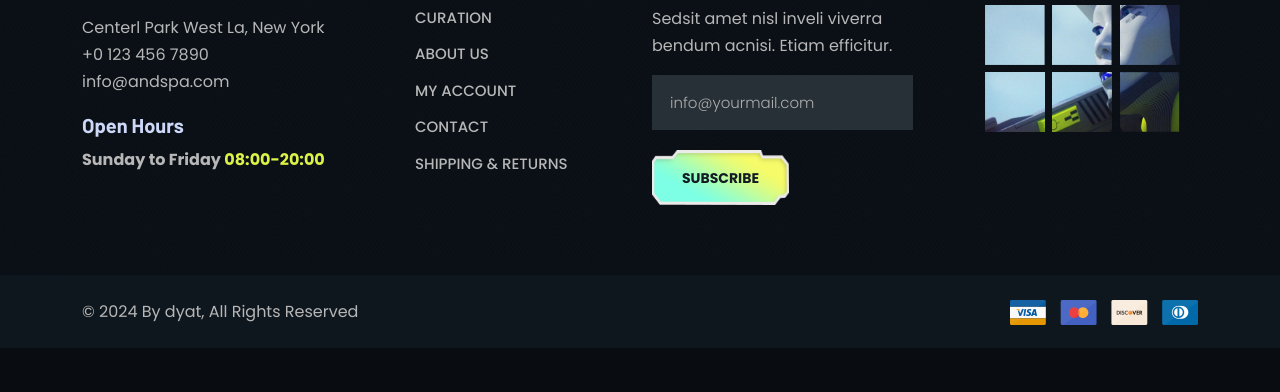
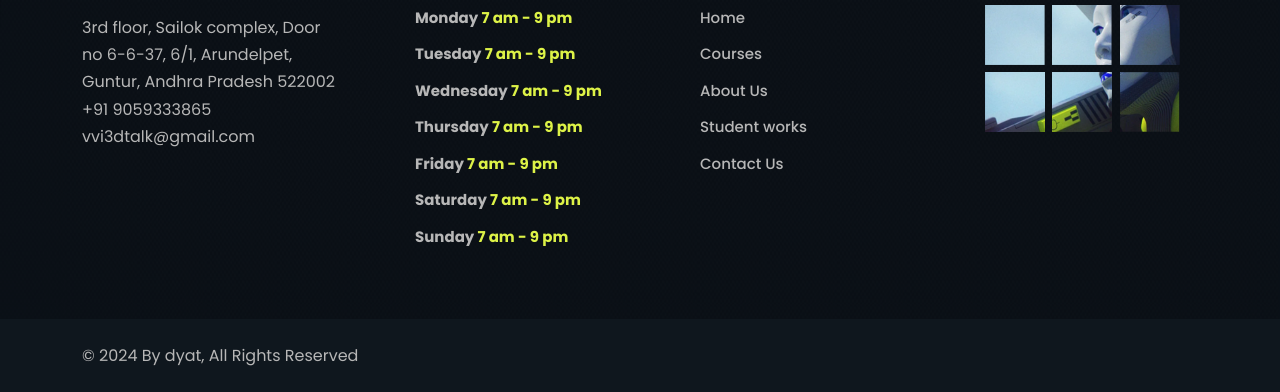
Before and after one commit to gopusrikanth04/varahivisualinstitute, a plain HTML site: page index.html in a window 1280 px wide. Shown: the part 5731-6123 px from the top of the page. Before the commit the page ends 6079 px from the top, so only its background shows below. Drawn offline with Linux system fonts and the light colour scheme; a script that the page names is missing; a web font is replaced by a local one.

Commit message:
Change footer

```diff
--- a/index.html
+++ b/index.html
@@ -56,7 +56,7 @@
         <div class="collapse navbar-collapse" id="xdyat_main_menu">
             <ul class="navbar-nav menu-open ps-lg-5 pe-xl-4 text-end">
                 <li class="menu-item-has-children">
-                    <a class="active" href="#">Home</a>
+                    <a class="active" href="#home">Home</a>
                 </li>
                 <li>
                     <a href="#courses-list">Courses</a>
@@ -139,7 +139,7 @@
 <!-- off canvas end -->
 
 <!-- page title start -->
-<div class="banner-area bg-relative banner-area-1" style="background-image: url('assets/img/banner/3.png');">
+<div id="#home" class="banner-area bg-relative banner-area-1" style="background-image: url('assets/img/banner/3.png');">
     <img class="chain-style" src="assets/img/banner/5.png" alt="img">
     <img class="chain-style right-to-left-move" src="assets/img/banner/5.png" alt="img">
     <div class="container">
@@ -1110,7 +1110,9 @@
                 <div class="contact-info-area">
                     <ul>
                         <li><span>Address :</span>3rd floor, Sailok complex, Door no 6-6-37, 6/1, Arundelpet, Guntur, Andhra Pradesh 522002</li>
-                        <li><span>email :</span> vvi3dtalk@gmail.com <span class="ms-xl-5">time :</span> 16 : 00 - 19 : 00
+                        <li><span>email :</span> vvi3dtalk@gmail.com
+
+<!--                            <span class="ms-xl-5">time :</span> 16 : 00 - 19 : 00-->
                         </li>
                     </ul>
                     <h2 class="phone-num">+91 9059333865</h2>
@@ -1134,45 +1136,60 @@
                     </div>
                     <div class="details">
                         <p class="mb-3">
-                            Centerl Park West La, New York <br>
-                            +0 123 456 7890 <br>
-                            info@andspa.com
+                            3rd floor, Sailok complex, Door no 6-6-37, 6/1, Arundelpet, Guntur, Andhra Pradesh 522002 <br>
+                            +91 9059333865 <br>
+                            vvi3dtalk@gmail.com
                         </p>
-                        <h5>Open Hours</h5>
-                        <p><strong>Sunday to Friday <span class="color-base">08:00-20:00</span></strong></p>
+<!--                        <h5>Open Hours</h5>-->
+<!--                        <p><strong>Sunday to Friday <span class="color-base">08:00-20:00</span></strong></p>-->
                     </div>
                 </div>
             </div>
             <div class="col-lg-3 col-md-6">
                 <div class="widget widget_nav_menu ps-xl-5">
-                    <h4 class="widget-title">Important Links</h4>
+                    <h4 class="widget-title">Open Hours</h4>
                     <ul>
-                        <li><a href="creators.html">CURATION</a></li>
-                        <li><a href="about.html">ABOUT US</a></li>
-                        <li><a href="login.html">MY ACCOUNT</a></li>
-                        <li><a href="contact.html">CONTACT</a></li>
-                        <li><a href="checkout.html">SHIPPING & RETURNS</a></li>
+                        <li><strong>Monday <span class="color-base">7 am - 9 pm</span></strong></li>
+                        <li><strong>Tuesday <span class="color-base">7 am - 9 pm</span></strong></li>
+                        <li><strong>Wednesday <span class="color-base">7 am - 9 pm</span></strong></li>
+                        <li><strong>Thursday <span class="color-base">7 am - 9 pm</span></strong></li>
+                        <li><strong>Friday <span class="color-base">7 am - 9 pm</span></strong></li>
+                        <li><strong>Saturday <span class="color-base">7 am - 9 pm</span></strong></li>
+                        <li><strong>Sunday <span class="color-base">7 am - 9 pm</span></strong></li>
                     </ul>
                 </div>
             </div>
+
             <div class="col-lg-3 col-md-6">
-                <div class="widget widget_subscribe">
-                    <h4 class="widget-title">Subscribe</h4>
-                    <p class="mb-3">Sedsit amet nisl inveli viverra bendum acnisi. Etiam efficitur.</p>
-                    <form action="#">
-                        <div class="single-input-inner">
-                            <input type="text" placeholder="info@yourmail.com">
-                        </div>
-                        <div class="btn-box d-inline-block">
-                            <button class="btn btn-main style-small">
-                                    <span>
-                                        <span>Subscribe</span>
-                                    </span>
-                            </button>
-                        </div>
-                    </form>
+                <div class="widget widget_nav_menu ps-xl-5">
+                    <h4 class="widget-title">Important Links</h4>
+                    <ul>
+                        <li><a href="#home">Home</a></li>
+                        <li><a href="#courses-list">Courses</a></li>
+                        <li><a href="#aboutUsSec">About Us</a></li>
+                        <li><a href="#studentsWorks">Student works</a></li>
+                        <li><a href="#contactSec">Contact Us</a></li>
+                    </ul>
                 </div>
             </div>
+<!--            <div class="col-lg-3 col-md-6">-->
+<!--                <div class="widget widget_subscribe">-->
+<!--                    <h4 class="widget-title">Subscribe</h4>-->
+<!--                    <p class="mb-3">Sedsit amet nisl inveli viverra bendum acnisi. Etiam efficitur.</p>-->
+<!--                    <form action="#">-->
+<!--                        <div class="single-input-inner">-->
+<!--                            <input type="text" placeholder="info@yourmail.com">-->
+<!--                        </div>-->
+<!--                        <div class="btn-box d-inline-block">-->
+<!--                            <button class="btn btn-main style-small">-->
+<!--                                    <span>-->
+<!--                                        <span>Subscribe</span>-->
+<!--                                    </span>-->
+<!--                            </button>-->
+<!--                        </div>-->
+<!--                    </form>-->
+<!--                </div>-->
+<!--            </div>-->
             <div class="col-lg-3 col-md-6">
                 <div class="widget widget_instagram ps-xl-5">
                     <h4 class="widget-title">Instagram</h4>
@@ -1214,9 +1231,9 @@
                 <div class="col-lg-6 align-self-center">
                     <p>© 2024 By dyat, All Rights Reserved</p>
                 </div>
-                <div class="col-lg-6 text-lg-end">
-                    <img src="assets/img/footer/7.png" alt="img">
-                </div>
+<!--                <div class="col-lg-6 text-lg-end">-->
+<!--                    <img src="assets/img/footer/7.png" alt="img">-->
+<!--                </div>-->
             </div>
         </div>
     </div>
```
